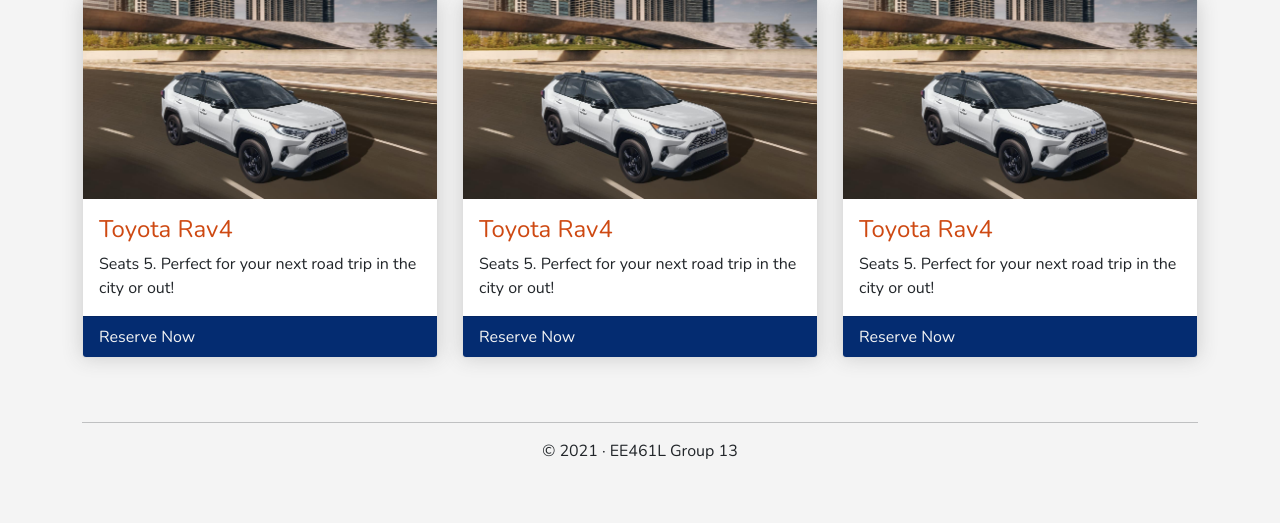
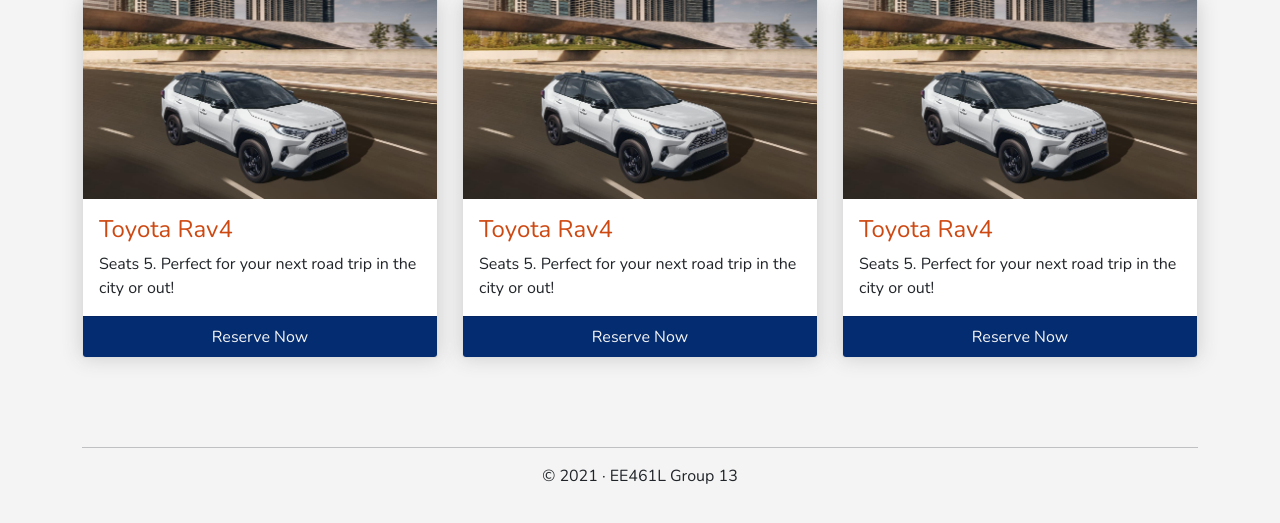
Before and after one commit to shaniljasani/EE461LGroup13FinalProject, a Flask app: page /dashboard in a window 1280 px wide. Shown: the part 219-742 px from the top of the page. Run offline with Flask 2, Linux system fonts and the light colour scheme.

Commit message:
Dashboard - Card CSS Enhancement

```diff
--- a/AutoCar/static/css/main.css
+++ b/AutoCar/static/css/main.css
@@ -148,6 +148,7 @@
 }
 .my-cars .card{
 	box-shadow: 0 0 20px #ccc;
+	margin-bottom: 25px;
 }
 .my-cars .card img{
 	width: 100%;
@@ -161,6 +162,7 @@
 }
 .my-cars .card-footer{
 	background-color: var(--navy);
+	text-align: center;
 }
 .my-cars .card-footer a{
 	color: var(--white);
```
